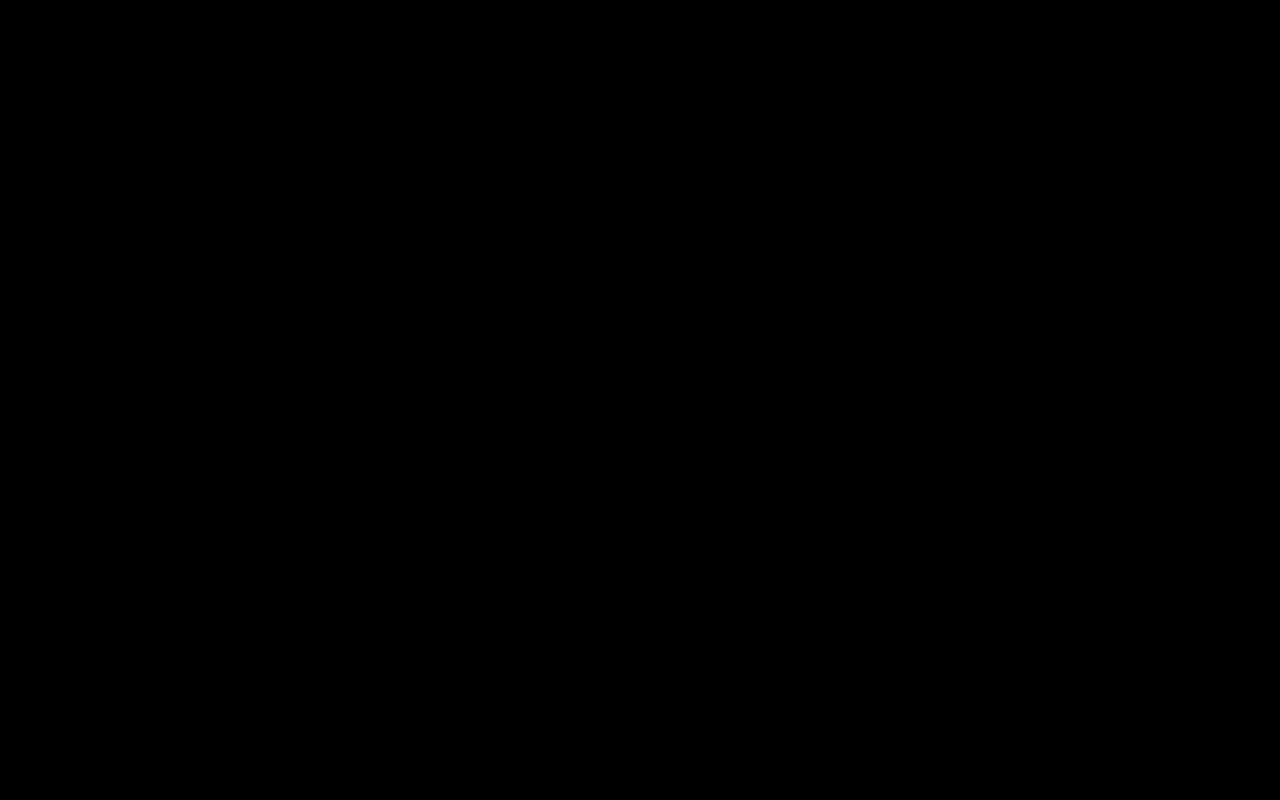
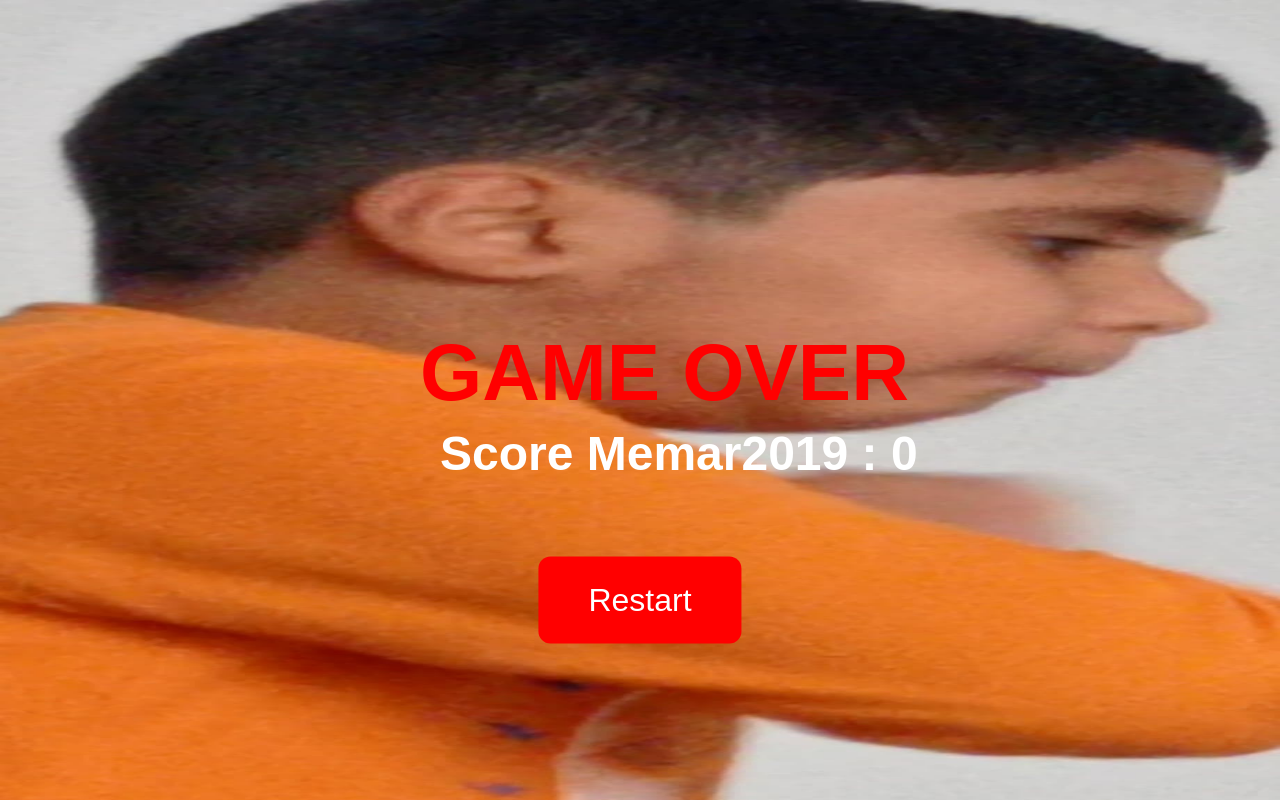
Before and after one commit to memar2021/dragon-game, a plain HTML site: page index.html in a window 1280 px wide. Drawn offline with Linux system fonts and the light colour scheme.

Commit message:
index.html

```diff
--- a/index.html
+++ b/index.html
@@ -19,7 +19,7 @@
 <script>
 const canvas=document.getElementById("c"),ctx=canvas.getContext("2d"),btn=document.getElementById("restartBtn");
 function resize(){canvas.width=innerWidth;canvas.height=innerHeight}window.addEventListener("resize",resize);resize();
-const bg=new Image();bg.src="Marwan.png";bg.onload=()=>animate();
+const bg=new Image();bg.src="Mar.jpg";bg.onload=()=>animate();bg.onerror=()=>animate();
 const pointer={x:canvas.width/2,y:canvas.height/2};
 window.addEventListener("mousemove",e=>{pointer.x=e.clientX;pointer.y=e.clientY});
 window.addEventListener("touchmove",e=>{pointer.x=e.touches[0].clientX;pointer.y=e.touches[0].clientY});
@@ -32,7 +32,7 @@ window.addEventListener("click",fire);window.addEventListener("touchstart",fire)
 function animate(){requestAnimationFrame(animate);
 if(bg.complete&&bg.naturalWidth>0)ctx.drawImage(bg,0,0,canvas.width,canvas.height);else{ctx.fillStyle="#111";ctx.fillRect(0,0,canvas.width,canvas.height)}
 if(gameOver){ctx.fillStyle="red";ctx.font="bold 80px Arial";ctx.fillText("GAME OVER",canvas.width/2-220,canvas.height/2);
-ctx.fillStyle="white";ctx.font="bold 48px Arial";ctx.fillText("Score Mehdi : "+score,canvas.width/2-150,canvas.height/2+70);btn.style.display="block";return}
+ctx.fillStyle="white";ctx.font="bold 48px Arial";ctx.fillText("Score Memar2019 : "+score,canvas.width/2-200,canvas.height/2+70);btn.style.display="block";return}
 bossMode=Date.now()<bossUntil;
 const h=segments[0];h.x+=(pointer.x-h.x)*0.18;h.y+=(pointer.y-h.y)*0.18;
 for(let i=1;i<N;i++){const p=segments[i-1],s=segments[i],dx=p.x-s.x,dy=p.y-s.y,d=Math.hypot(dx,dy)||0.0001,k=(d-30)/d;s.x+=dx*k*0.7;s.y+=dy*k*0.7}
@@ -51,7 +51,7 @@ ctx.strokeStyle="red";ctx.lineWidth=6;ctx.stroke();
 const dx=h.x-apple.x,dy=h.y-apple.y;if(Math.hypot(dx,dy)<apple.r+30){score++;if(apple.boss)bossUntil=Date.now()+8000;const next=score>0&&score%5===0;apple=spawn(next);appleSpawnTime=Date.now()}
 if(Date.now()-appleSpawnTime>2000)gameOver=true;
 const el=(Date.now()-startTime)/1000,mm=Math.floor(el/60).toString().padStart(2,"0"),ss=Math.floor(el%60).toString().padStart(2,"0");
-ctx.fillStyle="white";ctx.font="bold 42px Arial";ctx.fillText("Score Mehdi : "+score,30,70);ctx.fillText("Temps : "+mm+":"+ss,30,130)}
+ctx.fillStyle="white";ctx.font="bold 42px Arial";ctx.fillText("Score Memar2019 : "+score,30,70);ctx.fillText("Temps : "+mm+":"+ss,30,130)}
 function spawn(boss=false){const m=40;return{x:Math.random()*(canvas.width-2*m)+m,y:Math.random()*(canvas.height-2*m)+m,r:boss?28:24,boss}}
 btn.addEventListener("click",()=>init());
 </script>
```
